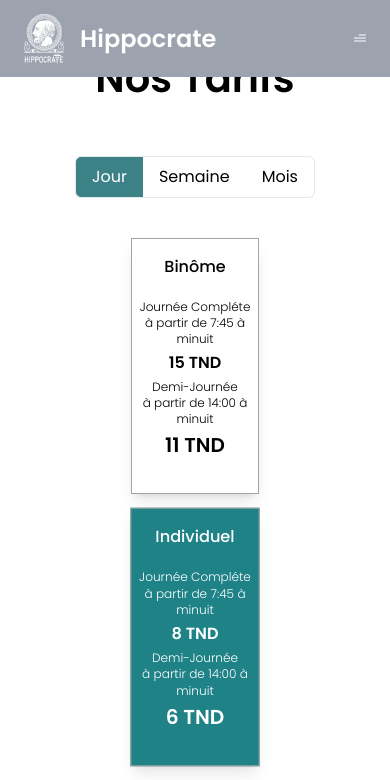
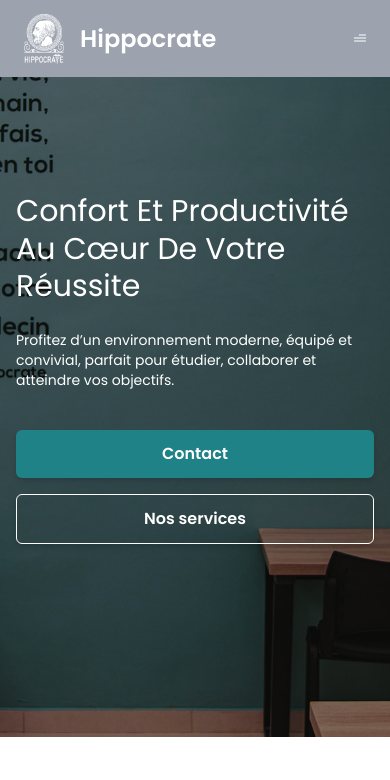
Before and after one commit to fedibbm/Hippocrate_vercel, a React (Vite) app: page /services in a window 390 px wide. Shown: the top 780 px of the page. Built offline with nearby package versions, Linux system fonts and the light colour scheme.

Commit message:
updated from source 1

```diff
--- a/data.json
+++ b/data.json
@@ -4,25 +4,25 @@
             "number": "01",
             "title": "Trois salles polyvalentes",
             "content": "-Salle <b>S1 </b>: Capacité de <b>25 Places</b> <br /> -Salle <b>S2 </b>: Capacité de <b>33 Places</b> <br /> -Salle <b>S3 </b>: Capacité de <b>29 Places</b> <br />",
-            "img": "/src/assets/hipp10.jpg"
+            "img": "src/assets/hipp10.jpg"
         },
         {
             "number": "02",
             "title": "Une Grande salle de lecture",
             "content": "-Conçue pour favoriser la concetration et le travail individuel,avec une capacité de <b>68 Places</b>.",
-            "img": "/src/assets/hipp1.jpg"
+            "img": "src/assets/hipp1.jpg"
         },
         {
             "number": "03",
             "title": "Une Salle annexe",
             "content": "-Une espace complémentaire de <b>15 Places</b>,idéale pour des réunions en petit comité ou des ateliers spécifiques.",
-            "img": "/src/assets/hipp3.jpg"
+            "img": "src/assets/hipp3.jpg"
         },
         {
             "number": "04",
             "title": "Un Coffee Shop et une Terasse",
             "content": "-Une zone conviviale pouvant accueillir jusqu'à 40 Personnes, parfaite pour des évènements et des pauses",
-            "img": "/src/assets/hipp5.jpg"
+            "img": "src/assets/hipp5.jpg"
         }
     ],
     "abonnements": {
--- a/src/components/ContactForm.jsx
+++ b/src/components/ContactForm.jsx
@@ -2,7 +2,7 @@
 export const ContactForm = () => {
   return (
     <div className="w-full bg-white flex justify-center py-16" id="contact">
-      <div className="max-w-screen-lg w-full bg-white rounded-lg shadow-md flex flex-col md:flex-row overflow-hidden">
+      <div className="max-w-screen-lg w-[95%] bg-white rounded-lg shadow-md flex flex-col md:flex-row overflow-hidden">
         <div className="w-full md:w-2/5 bg-[#1f1f1f] text-white p-6 md:p-8 flex flex-col justify-between">
           <div>
             <h2 className="text-2xl font-semibold font-['Poppins'] mb-3">
--- a/src/components/ServiceCard.jsx
+++ b/src/components/ServiceCard.jsx
@@ -3,7 +3,7 @@ import PropTypes from "prop-types";
 export const ServiceCard = ({ obj }) => {
   const { title, content, number, img } = obj;
   return (
-    <div className="md:rounded-lg overflow-hidden w-[min(90vw,472px)] md:h-[450px] relative shadow-xl">
+    <div className="rounded-lg overflow-hidden w-[min(90vw,472px)] md:h-[450px] relative shadow-xl">
       <img
         src={img}
         className="md:h-[255px] h-[200px] w-full shadow-md"
--- a/src/components/ServicesSection.jsx
+++ b/src/components/ServicesSection.jsx
@@ -3,7 +3,7 @@ import { ServiceCard } from "./ServiceCard";
 
 const ServicesSection = () => {
   return (
-    <div className="py-4 flex-col items-center">
+    <div className="py-4 flex-col items-center pb-10">
       <h2 className="md:text-[52px] font-bold text-[26px] text-center md:font-[600] py-4">
         Composition de l’espace
       </h2>
--- a/src/components/TarifGroupe.jsx
+++ b/src/components/TarifGroupe.jsx
@@ -11,7 +11,7 @@ const TarifGroupe = ({ obj }) => {
   Binome = splitPrices(Binome);
   Trinome = splitPrices(Trinome);
   return (
-    <div className="flex flex-col gap-4 xs:gap-0 xs:flex-row lg:gap-20 justify-center">
+    <div className="flex gap-4 xs:gap-0 flex-wrap lg:gap-20 justify-center">
       <TarifCard prices={Binome} type={"Binôme"} />
       <TarifCard prices={Individuel} type={"Individuel"} />
       <TarifCard prices={Trinome} type={"Trinôme"} />
--- a/src/pages/Services.jsx
+++ b/src/pages/Services.jsx
@@ -4,7 +4,7 @@ import CarouselSection from "../components/CarouselSection";
 export const Services = () => {
   return (
     <div>
-      {/* <CarouselSection /> */}
+      <CarouselSection />
       <NosTarifs />
     </div>
   )
```
Also changed, not shown: 1 other file (tests, documents, lock files or other folders).
